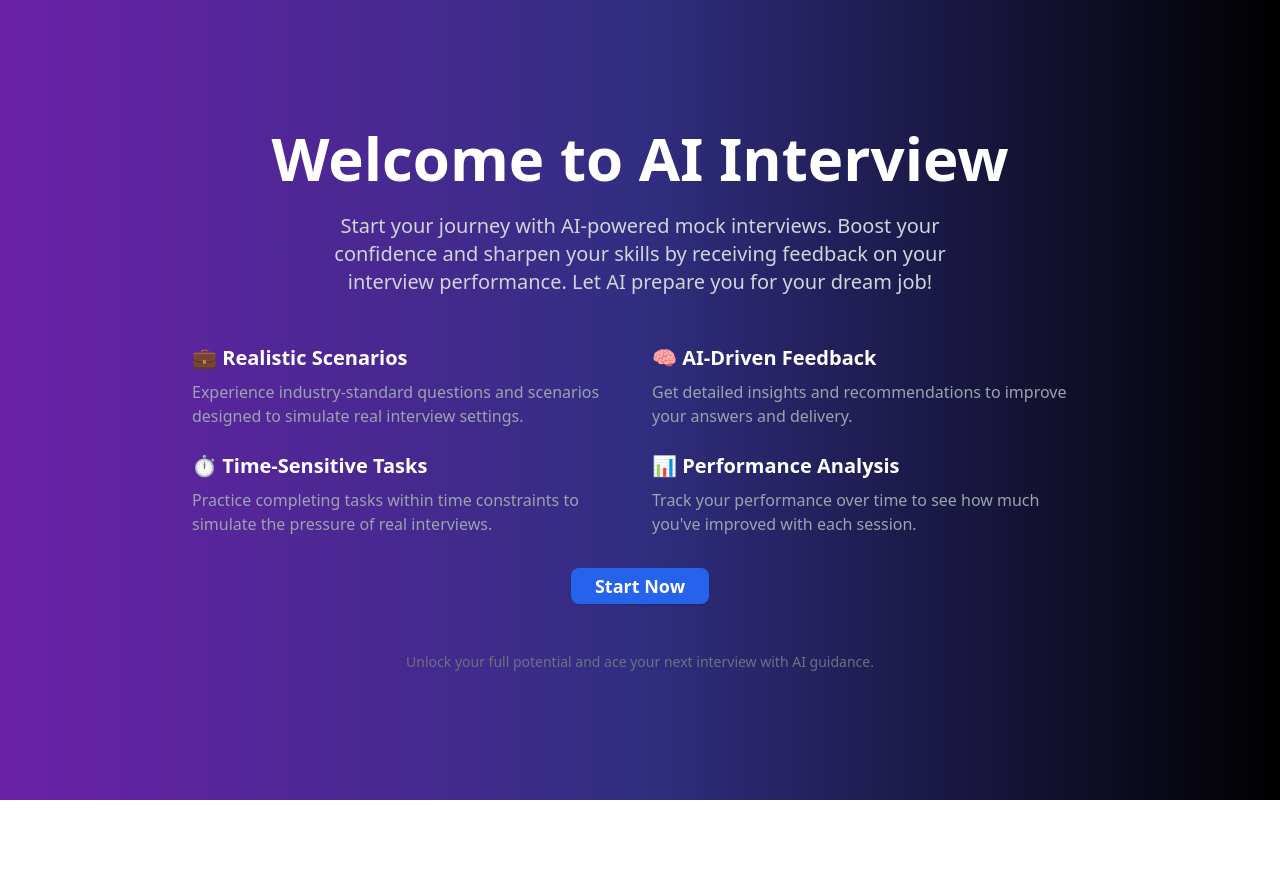
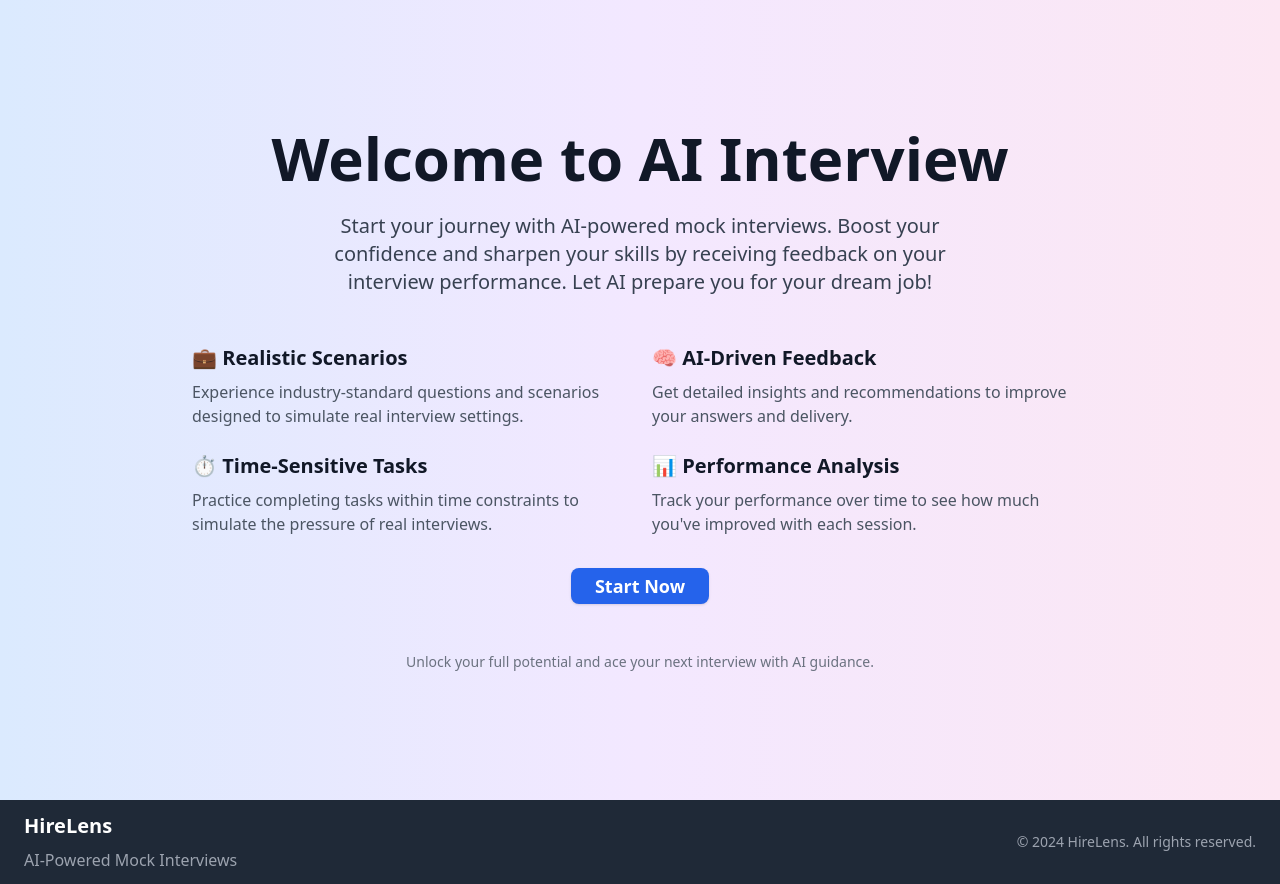
Before and after one commit to Rana718/HireLens, a Next.js app: page / in a window 1280 px wide. Before the commit the page ends 800 px from the top, so only its background shows below. Built offline with nearby package versions, Linux system fonts and the light colour scheme.

Commit message:
update some items

```diff
--- a/app/(auth)/sign-up/[[...sign-up]]/page.tsx
+++ b/app/(auth)/sign-up/[[...sign-up]]/page.tsx
@@ -1,5 +1,9 @@
 import { SignUp } from "@clerk/nextjs";
 
 export default function SignUpPage() {
-  return <SignUp/>
+  return(
+    <div className="flex items-center justify-center h-screen">
+      <SignUp/>
+    </div>
+  )
 }
--- a/app/dashboard/layout.tsx
+++ b/app/dashboard/layout.tsx
@@ -14,7 +14,6 @@ function DashboardLayout({ children }: DashboardLayoutProps) {
       <div className="flex-grow pt-20 px-6 md:px-12 lg:px-20 xl:px-32 2xl:px-48 pb-5">
         {children}
       </div>
-      <Footer />
       <Toaster />
     </div>
   );
--- a/app/layout.tsx
+++ b/app/layout.tsx
@@ -2,6 +2,7 @@ import type { Metadata } from "next";
 import localFont from "next/font/local";
 import "./globals.css";
 import { ClerkProvider } from "@clerk/nextjs";
+import Footer from "./dashboard/_components/Footer";
 
 const geistSans = localFont({
   src: "./fonts/GeistVF.woff",
@@ -17,7 +18,7 @@ const geistMono = localFont({
 export const metadata: Metadata = {
   title: "Welcome to HireLens",
   description: "HireLens is an AI-powered platform providing personalized mock interviews, real-time feedback, and expert insights for interview success",
-  icons:{
+  icons: {
     icon: "/hire_lens_logo.ico"
   }
 };
@@ -33,7 +34,10 @@ export default function RootLayout({
         <body
           className={`${geistSans.variable} ${geistMono.variable} antialiased`}
         >
-          {children}
+          <div>
+            {children}
+            <Footer/>
+          </div>
         </body>
       </html>
     </ClerkProvider>
--- a/app/page.tsx
+++ b/app/page.tsx
@@ -12,10 +12,10 @@ export default function Page() {
   };
 
   return (
-    <div className="min-h-screen bg-gradient-to-r from-purple-800 via-indigo-900 to-black flex flex-col justify-center items-center px-4 text-center">
+    <div className="min-h-screen bg-gradient-to-r from-blue-100 via-purple-100 to-pink-100 flex flex-col justify-center items-center px-4 text-center">
 
       <motion.h1
-        className="text-5xl sm:text-6xl font-bold text-white mb-6"
+        className="text-5xl sm:text-6xl font-bold text-gray-900 mb-6"
         initial={{ opacity: 0, y: -50 }}
         animate={{ opacity: 1, y: 0 }}
         transition={{ duration: 0.8 }}
@@ -24,7 +24,7 @@ export default function Page() {
       </motion.h1>
 
       <motion.p
-        className="text-lg sm:text-xl text-gray-300 mb-12 max-w-2xl"
+        className="text-lg sm:text-xl text-gray-700 mb-12 max-w-2xl"
         initial={{ opacity: 0, y: 20 }}
         animate={{ opacity: 1, y: 0 }}
         transition={{ duration: 0.8, delay: 0.3 }}
@@ -39,26 +39,26 @@ export default function Page() {
         transition={{ duration: 0.8, delay: 0.5 }}
       >
         <div>
-          <h3 className="text-xl font-semibold text-white">💼 Realistic Scenarios</h3>
-          <p className="text-gray-400 mt-2">
+          <h3 className="text-xl font-semibold text-gray-900">💼 Realistic Scenarios</h3>
+          <p className="text-gray-600 mt-2">
             Experience industry-standard questions and scenarios designed to simulate real interview settings.
           </p>
         </div>
         <div>
-          <h3 className="text-xl font-semibold text-white">🧠 AI-Driven Feedback</h3>
-          <p className="text-gray-400 mt-2">
+          <h3 className="text-xl font-semibold text-gray-900">🧠 AI-Driven Feedback</h3>
+          <p className="text-gray-600 mt-2">
             Get detailed insights and recommendations to improve your answers and delivery.
           </p>
         </div>
         <div>
-          <h3 className="text-xl font-semibold text-white">⏱️ Time-Sensitive Tasks</h3>
-          <p className="text-gray-400 mt-2">
+          <h3 className="text-xl font-semibold text-gray-900">⏱️ Time-Sensitive Tasks</h3>
+          <p className="text-gray-600 mt-2">
             Practice completing tasks within time constraints to simulate the pressure of real interviews.
           </p>
         </div>
         <div>
-          <h3 className="text-xl font-semibold text-white">📊 Performance Analysis</h3>
-          <p className="text-gray-400 mt-2">
+          <h3 className="text-xl font-semibold text-gray-900">📊 Performance Analysis</h3>
+          <p className="text-gray-600 mt-2">
             Track your performance over time to see how much you&apos;ve improved with each session.
           </p>
         </div>
```
